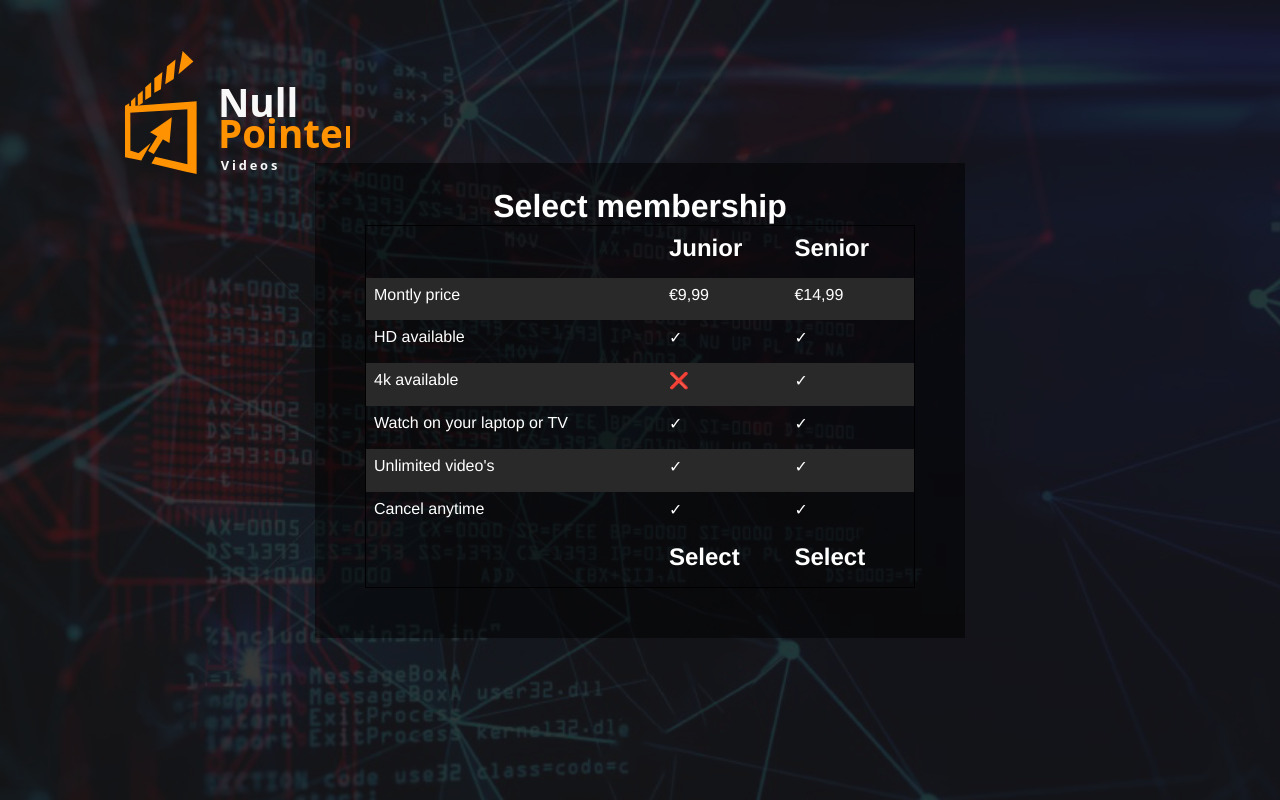
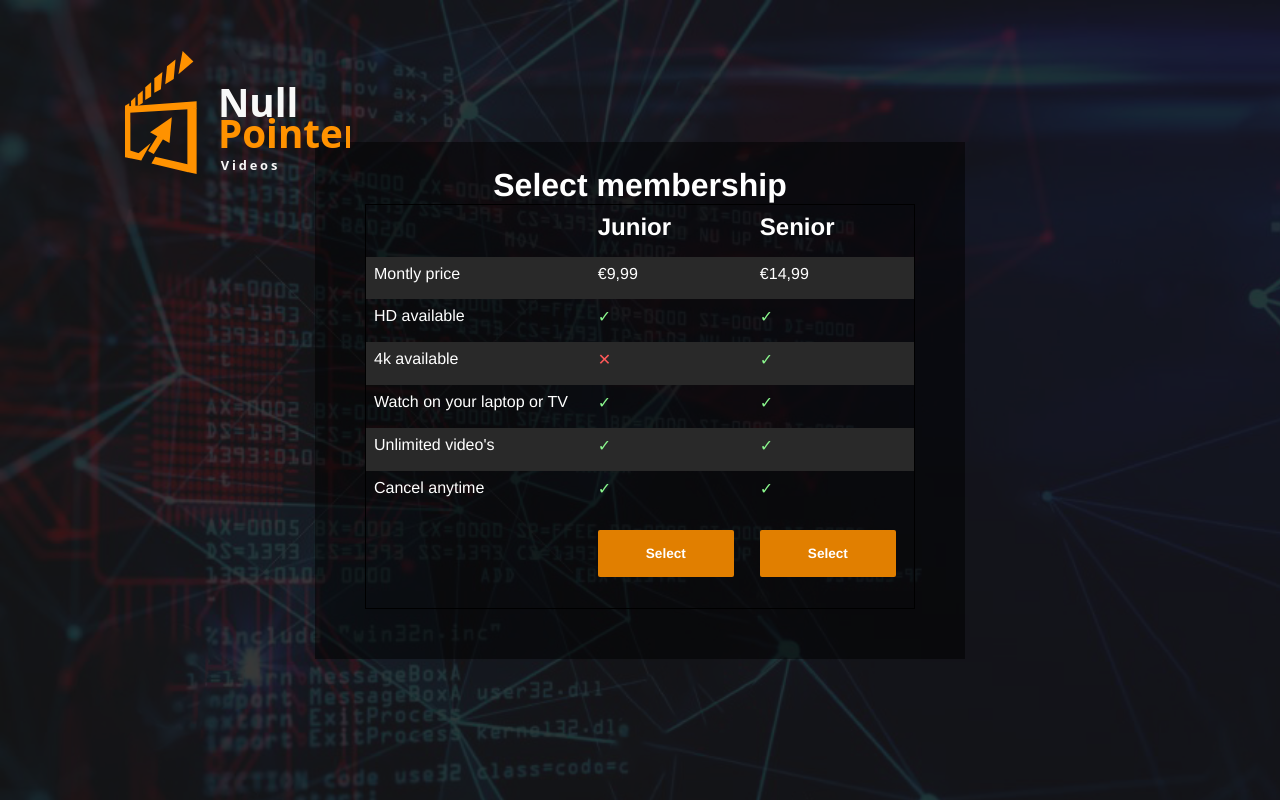
Before and after one commit to Yannieck/netflixsysteem, a PHP site: page /pages/choosemembership.php in a window 1280 px wide. Run offline with PHP 8.4, Linux system fonts and the light colour scheme; style sheets or scripts are compiled from the project's sources.

Commit message:
choosememberships geïntegreerd website

```diff
--- a/assets/styles/choosemembership/choosemembership.css
+++ b/assets/styles/choosemembership/choosemembership.css
@@ -1,3 +1,4 @@
+@import url("vars.css");
 body {
   color: white;
 }
@@ -38,4 +39,12 @@ td {
 tr:nth-child(even) {
   background-color: #292929;
 }
+
+.text-green {
+  color: var(--clr-accent-600);
+}
+
+.text-red {
+  color: var(--clr-accent-500);
+}
 /*# sourceMappingURL=choosemembership.css.map */
--- a/assets/styles/choosemembership/choosemembership.scss
+++ b/assets/styles/choosemembership/choosemembership.scss
@@ -1,3 +1,4 @@
+@import url("vars.css");
 body {
     color: white;
 }
@@ -38,3 +39,11 @@ td {
 tr:nth-child(even) {
     background-color: #292929;
 }
+
+.text-green {
+    color: var(--clr-accent-600)
+}
+
+.text-red {
+    color: var(--clr-accent-500);
+}
--- a/assets/styles/vars.css
+++ b/assets/styles/vars.css
@@ -9,4 +9,5 @@
     --clr-accent-350: #9CC1DB;
     --clr-accent-400: #E17F00;
     --clr-accent-500: #FF5959;
+    --clr-accent-600: #8BF88E;
 }
--- a/pages/choosemembership.php
+++ b/pages/choosemembership.php
@@ -2,14 +2,14 @@
 <html lang="en">
 
 <head>
-  <link rel="stylesheet" href="../assets/styles/choosemembership/choosemembership.css">
   <?php include_once('../assets/components/head.php') ?>
   <link rel="stylesheet" href="../assets/styles/style.css">
+  <link rel="stylesheet" href="../assets/styles/choosemembership/choosemembership.css">
 </head>
 
 <body>
   <div class="background centervertical">
-    <img src="../assets/img/lightlogo.svg" alt="Logo" class="logo">
+  <a href="./landingpage.php"><img class="logo" src="../assets/img/lightlogo.svg" alt="logo"></a>
 
     <div class="container">
       <h1 class="headertext"> Select membership </h1>
@@ -40,10 +40,10 @@
             <p>HD available</p>
           </td>
           <td>
-            <p>&#10003;</p>
+            <p class="text-green">&#10003;</p>
           </td>
           <td>
-            <p>&#10003;</p>
+            <p class="text-green">&#10003;</p>
           </td>
         </tr>
         <tr>
@@ -51,10 +51,10 @@
             <p>4k available</p>
           </td>
           <td>
-            <p>&#10060;</p>
+            <p class="text-red">&#10005;</p>
           </td>
           <td>
-            <p>&#10003;</p>
+            <p class="text-green">&#10003;</p>
           </td>
         </tr>
         <tr>
@@ -62,10 +62,10 @@
             <p>Watch on your laptop or TV</p>
           </td>
           <td>
-            <p>&#10003;</p>
+            <p class="text-green">&#10003;</p>
           </td>
           <td>
-            <p>&#10003;</p>
+            <p class="text-green">&#10003;</p>
           </td>
         </tr>
         <tr>
@@ -73,10 +73,10 @@
             <p> Unlimited video's</p>
           </td>
           <td>
-            <p>&#10003;</p>
+            <p class="text-green">&#10003;</p>
           </td>
           <td>
-            <p>&#10003;</p>
+            <p class="text-green">&#10003;</p>
           </td>
         </tr>
         <tr>
@@ -84,22 +84,22 @@
             <p>Cancel anytime</p>
           </td>
           <td>
-            <p>&#10003;</p>
+            <p class="text-green">&#10003;</p>
           </td>
           <td>
-            <p>&#10003;</p>
+            <p class="text-green">&#10003;</p>
           </td>
         </tr>
         <tr class="select">
           <th></th>
           <th>
             <h2>
-              <p>Select</p>
+              <a class="button" href="./createaccount.php">Select</a>
             </h2>
           </th>
           <th>
             <h2>
-              <p>Select</p>
+            <a class="button" href="./createaccount.php">Select</a>
             </h2>
           </th>
         </tr>
```
Also changed, not shown: 1 other file.
